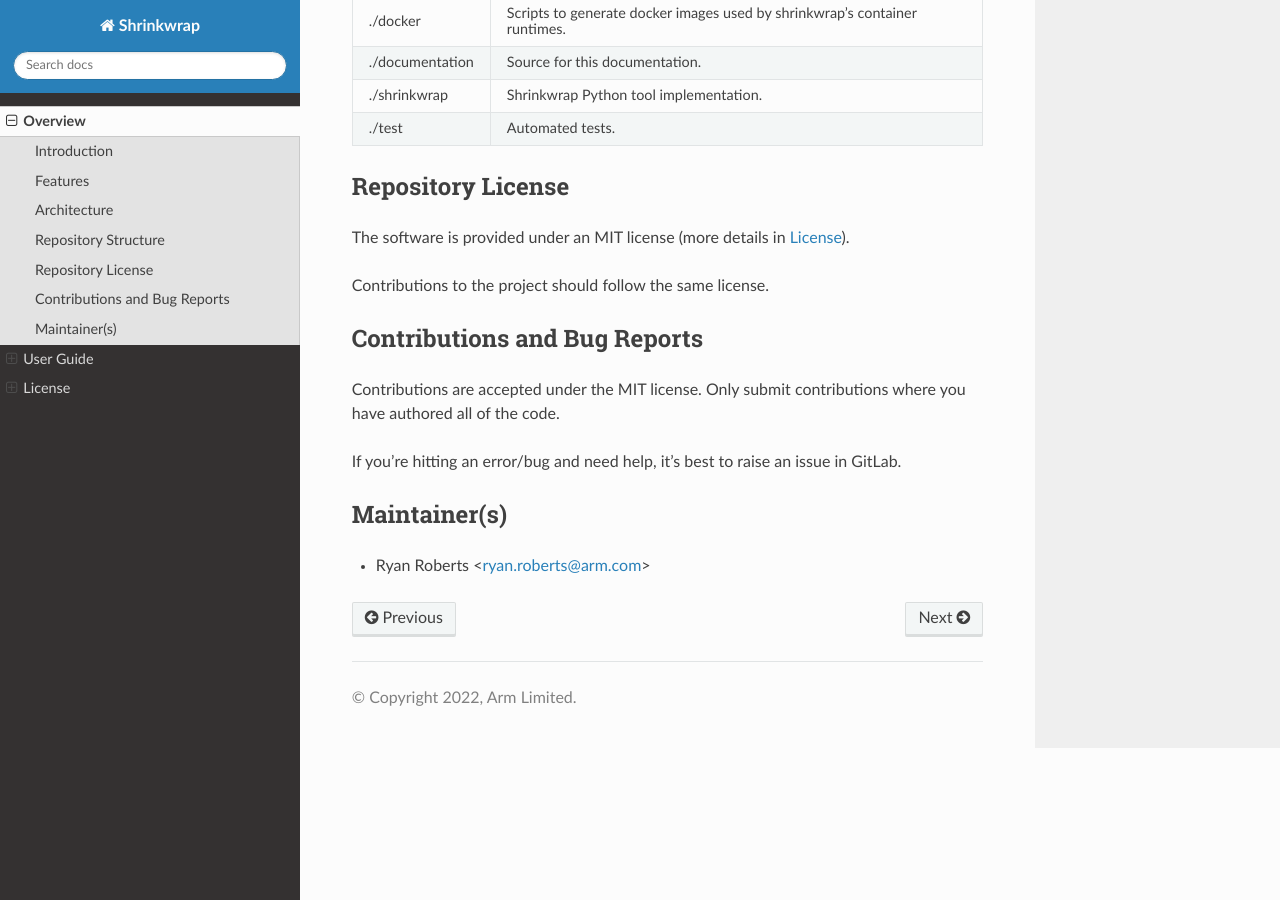
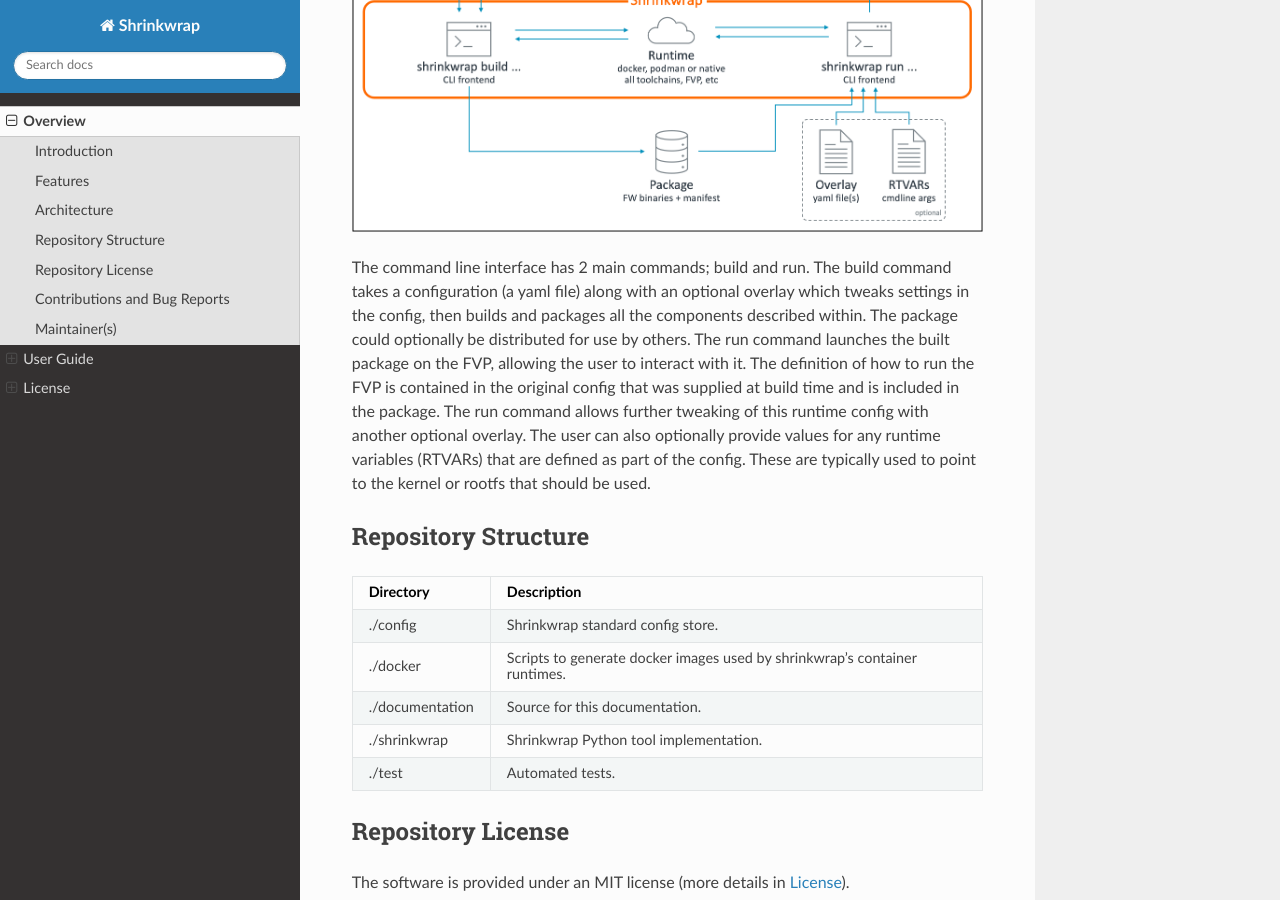
Before and after one commit to sectrs-acai/shrinkwrap, a Sphinx documentation site: the page built from documentation/overview.rst, in a window 1280 px wide and 900 px high, scrolled down 1511 px. Built offline with Sphinx 7.4.7 and the Read the Docs theme 2.0.0, drawn with Linux system fonts in a browser that asks for light colours.

Commit message:
docs: Enhance overview section with architecture diagram
Add a diagram of the shrinkwrap workflow along with some textual
descriotion to aid understanding of Shrinkwrap's core concepts.

Signed-off-by: Ryan Roberts <ryan.roberts@arm.com>

```diff
--- a/documentation/overview.rst
+++ b/documentation/overview.rst
@@ -63,6 +63,20 @@
 user's system), or a container runtime such as ``docker`` or ``podman``. For the
 container runtimes, a standard image is provided with all tools preinstalled.
 
+.. image:: images/architecture.png
+
+The command line interface has 2 main commands; build and run. The build command
+takes a configuration (a yaml file) along with an optional overlay which tweaks
+settings in the config, then builds and packages all the components described
+within. The package could optionally be distributed for use by others. The run
+command launches the built package on the FVP, allowing the user to interact
+with it. The definition of how to run the FVP is contained in the original
+config that was supplied at build time and is included in the package. The run
+command allows further tweaking of this runtime config with another optional
+overlay. The user can also optionally provide values for any runtime variables
+(RTVARs) that are defined as part of the config. These are typically used to
+point to the kernel or rootfs that should be used.
+
 ********************
 Repository Structure
 ********************
```
Also changed, not shown: other parts of documentation/overview.rst (+1 -1 lines), documentation/images/architecture.png (added).
